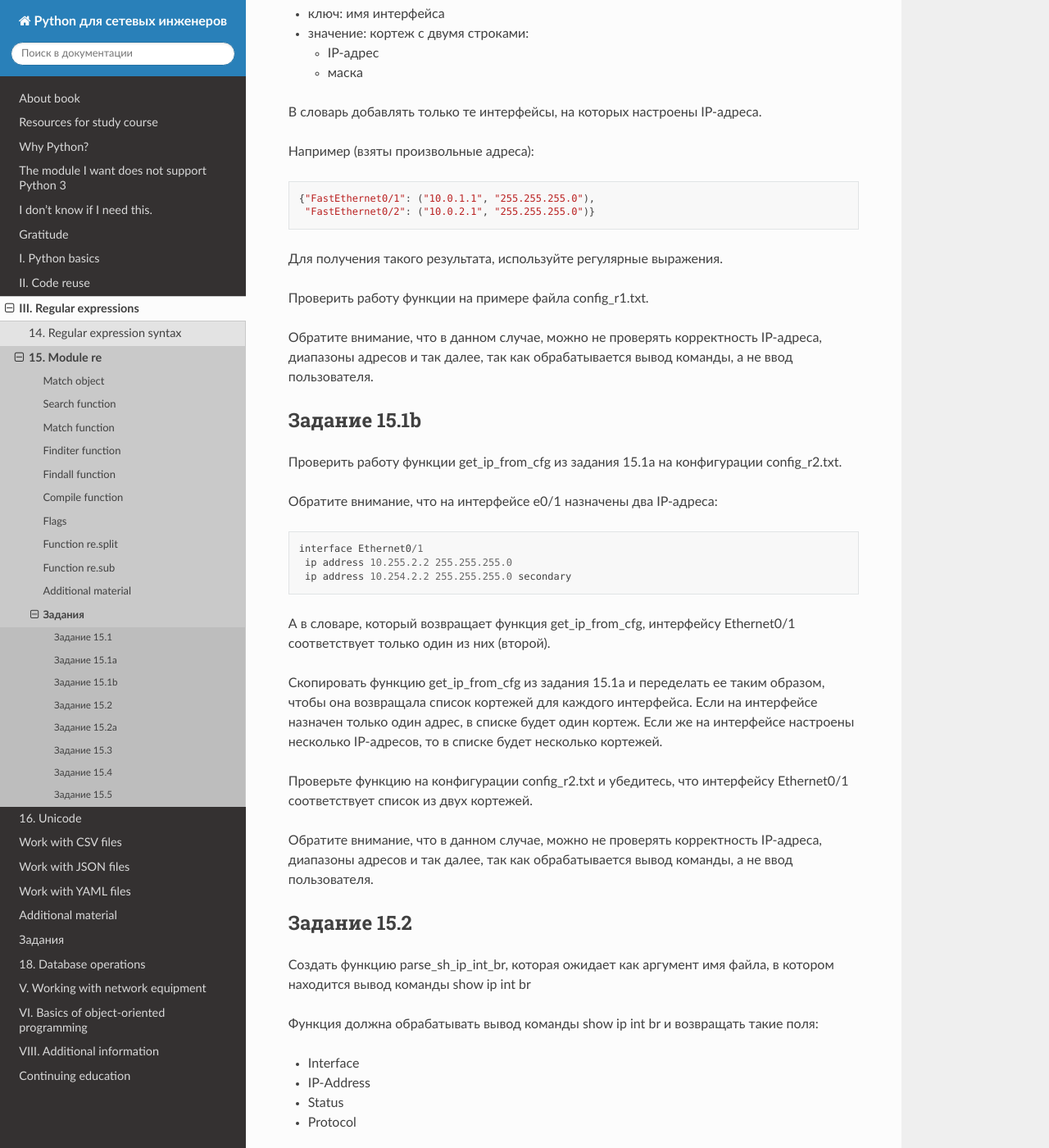
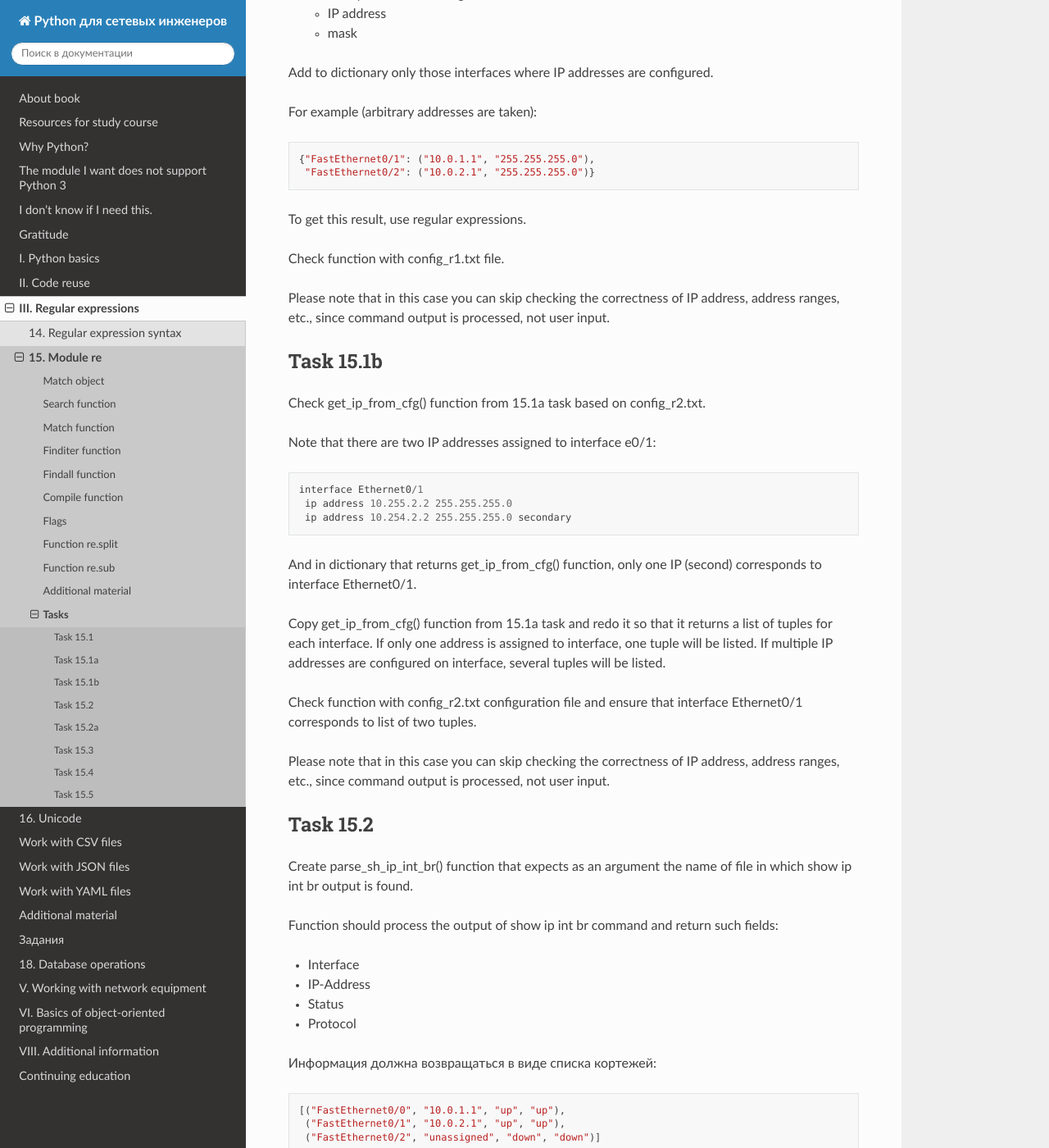
Before and after one commit to Aidar5/nattoeng, a Sphinx documentation site: the page built from docs/source/exercises/15_exercises.rst, in a window 1280 px wide and 1400 px high, scrolled down 1130 px. Shown: the whole window at 82% size. Built offline with Sphinx 7.4.7 and the Read the Docs theme 2.0.0, drawn with Linux system fonts in a browser that asks for light colours; pages that are not in the unit, such as notebooks, are missing from menus; some of the changed text lies outside the part shown.

Commit message:
Update 15_exercises.rst

```diff
--- a/docs/source/exercises/15_exercises.rst
+++ b/docs/source/exercises/15_exercises.rst
@@ -2,70 +2,65 @@
 
    \newpage
 
-Задания
+Tasks
 =======
 
 .. include:: ./pytest.rst
 
-Задание 15.1
+Task 15.1
 ~~~~~~~~~~~~
 
-Создать функцию get_ip_from_cfg, которая ожидает как аргумент имя файла,
-в котором находится конфигурация устройства.
+Create a get_ip_from_cfg() function that expects as argument the name of file with device configuration.
 
-Функция должна обрабатывать конфигурацию и возвращать IP-адреса и маски,
-которые настроены на интерфейсах, в виде списка кортежей:
+Function should process configuration and return IP addresses and masks, that are configured on interfaces, as a list of tuples:
 
-* первый элемент кортежа - IP-адрес
-* второй элемент кортежа - маска
+* first element of tuple - IP address
+* second element of tuple - mask
 
-Например (взяты произвольные адреса):
+For example (arbitrary addresses are taken):
 
 .. code:: python
 
     [("10.0.1.1", "255.255.255.0"), ("10.0.2.1", "255.255.255.0")]
 
-Для получения такого результата, используйте регулярные выражения.
+To get this result, use regular expressions.
 
-Проверить работу функции на примере файла config_r1.txt.
+Check function with config_r1.txt file.
 
+Please note that in this case you can skip checking the correctness of IP address, address ranges, etc., since command output is processed, not user input.
 
-Обратите внимание, что в данном случае, можно не проверять корректность IP-адреса,
-диапазоны адресов и так далее, так как обрабатывается вывод команды, а не ввод пользователя.
-
-Задание 15.1a
+Task 15.1a
 ~~~~~~~~~~~~~
 
-Скопировать функцию get_ip_from_cfg из задания 15.1 и переделать ее таким образом, чтобы она возвращала словарь:
+Copy get_ip_from_cfg() function from task 15.1 and redo it to return dictionary:
 
-* ключ: имя интерфейса
-* значение: кортеж с двумя строками:
+* key: interface name
+* value: tuple with two strings:
 
-  * IP-адрес
-  * маска
+  * IP address
+  * mask
 
-В словарь добавлять только те интерфейсы, на которых настроены IP-адреса.
+Add to dictionary only those interfaces where IP addresses are configured.
 
-Например (взяты произвольные адреса):
+For example (arbitrary addresses are taken):
 
 .. code:: python
 
     {"FastEthernet0/1": ("10.0.1.1", "255.255.255.0"),
      "FastEthernet0/2": ("10.0.2.1", "255.255.255.0")}
 
-Для получения такого результата, используйте регулярные выражения.
+To get this result, use regular expressions.
 
-Проверить работу функции на примере файла config_r1.txt.
+Check function with config_r1.txt file.
 
-Обратите внимание, что в данном случае, можно не проверять корректность IP-адреса,
-диапазоны адресов и так далее, так как обрабатывается вывод команды, а не ввод пользователя.
+Please note that in this case you can skip checking the correctness of IP address, address ranges, etc., since command output is processed, not user input.
 
-Задание 15.1b
+Task 15.1b
 ~~~~~~~~~~~~~
 
-Проверить работу функции get_ip_from_cfg из задания 15.1a на конфигурации config_r2.txt.
+Check get_ip_from_cfg() function from 15.1a task based on config_r2.txt.
 
-Обратите внимание, что на интерфейсе e0/1 назначены два IP-адреса:
+Note that there are two IP addresses assigned to interface e0/1:
 
 ::
 
@@ -73,26 +68,20 @@
      ip address 10.255.2.2 255.255.255.0
      ip address 10.254.2.2 255.255.255.0 secondary
 
-А в словаре, который возвращает функция get_ip_from_cfg, интерфейсу Ethernet0/1
-соответствует только один из них (второй).
+And in dictionary that returns get_ip_from_cfg() function, only one IP (second) corresponds to interface Ethernet0/1.
 
-Скопировать функцию get_ip_from_cfg из задания 15.1a и переделать ее таким образом, чтобы она возвращала список кортежей для каждого интерфейса.
-Если на интерфейсе назначен только один адрес, в списке будет один кортеж.
-Если же на интерфейсе настроены несколько IP-адресов, то в списке будет несколько кортежей.
+Copy get_ip_from_cfg() function from 15.1a task and redo it so that it returns a list of tuples for each interface. If only one address is assigned to interface, one tuple will be listed. If multiple IP addresses are configured on interface, several tuples will be listed.
 
-Проверьте функцию на конфигурации config_r2.txt и убедитесь, что интерфейсу
-Ethernet0/1 соответствует список из двух кортежей.
+Check function with config_r2.txt configuration file and ensure that interface Ethernet0/1 corresponds to list of two tuples.
 
-Обратите внимание, что в данном случае, можно не проверять корректность IP-адреса,
-диапазоны адресов и так далее, так как обрабатывается вывод команды, а не ввод пользователя.
+Please note that in this case you can skip checking the correctness of IP address, address ranges, etc., since command output is processed, not user input.
 
-Задание 15.2
+Task 15.2
 ~~~~~~~~~~~~
 
-Создать функцию parse_sh_ip_int_br, которая ожидает как аргумент
-имя файла, в котором находится вывод команды show ip int br
+Create parse_sh_ip_int_br() function that expects as an argument the name of file in which show ip int br output is found.
 
-Функция должна обрабатывать вывод команды show ip int br и возвращать такие поля:
+Function should process the output of show ip int br command and return such fields:
 
 * Interface
 * IP-Address
@@ -107,44 +96,45 @@ Ethernet0/1 соответствует список из двух кортеже
      ("FastEthernet0/1", "10.0.2.1", "up", "up"),
      ("FastEthernet0/2", "unassigned", "down", "down")]
 
-Для получения такого результата, используйте регулярные выражения.
+Information should be returned in the form of a list of tuples:
 
-Проверить работу функции на примере файла sh_ip_int_br.txt.
+To get this result, use regular expressions.
 
-Задание 15.2a
+Check function with sh_ip_int_br.txt file.
+
+Task 15.2a
 ~~~~~~~~~~~~~
 
-Создать функцию convert_to_dict, которая ожидает два аргумента:
+Create convert_to_dict() function that expects two arguments:
 
-* список с названиями полей
-* список кортежей со значениями
+* list of field names
+* list of tuples with values
 
 
-Функция возвращает результат в виде списка словарей, где ключи - взяты из первого списка,
-а значения подставлены из второго.
+Function returns the result as a list of dictionaries, where keys are taken from first list and values are substituted from second list.
 
-Например, если функции передать как аргументы список headers и список
+For example, if functions pass as arguments * headers* list and list
 
 .. code:: python
 
     [("R1", "12.4(24)T1", "Cisco 3825"),
      ("R2", "15.2(2)T1", "Cisco 2911")]
 
-Функция должна вернуть такой список со словарями:
+Function should return such list with dictionaries:
 
 .. code:: python
 
     [{"hostname": "R1", "ios": "12.4(24)T1", "platform": "Cisco 3825"},
      {"hostname": "R2", "ios": "15.2(2)T1", "platform": "Cisco 2911"}]
 
-Функция не должна быть привязана к конкретным данным или количеству заголовков/данных в кортежах.
+Function should not be tied to specific data or amount of headers/data in tuples.
 
-Проверить работу функции:
+Check function with:
 
-* первый аргумент - список headers
-* второй аргумент - список data
+* first argument - *headers* list
+* second argument - *data* list
 
-Ограничение: Все задания надо выполнять используя только пройденные темы.
+Restriction: All tasks must be performed using only covered topics.
 
 .. code:: python
 
@@ -157,28 +147,28 @@ Ethernet0/1 соответствует список из двух кортеже
     ]
 
 
-Задание 15.3
+Task 15.3
 ~~~~~~~~~~~~
 
-Создать функцию convert_ios_nat_to_asa, которая конвертирует правила NAT из синтаксиса cisco IOS в cisco ASA.
+Create convert_ios_nat_to_asa() function that converts NAT rules from cisco IOS syntax to cisco ASA.
 
-Функция ожидает такие аргументы:
+Function expects such arguments:
 
-* имя файла, в котором находится правила NAT Cisco IOS
-* имя файла, в который надо записать полученные правила NAT для ASA
+* name of file containing NAT rules for Cisco IOS
+* name of file to which to write resulting NAT rules for ASA
 
-Функция ничего не возвращает.
+Function does not return anything.
 
-Проверить функцию на файле cisco_nat_config.txt.
+Check function with cisco_nat_config.txt file.
 
-Пример правил NAT cisco IOS
+Example of NAT rules for cisco IOS
 
 ::
 
     ip nat inside source static tcp 10.1.2.84 22 interface GigabitEthernet0/1 20022
     ip nat inside source static tcp 10.1.9.5 22 interface GigabitEthernet0/1 20023
 
-И соответствующие правила NAT для ASA:
+And corresponding NAT rules for ASA:
 
 ::
 
@@ -189,25 +179,22 @@ Ethernet0/1 соответствует список из двух кортеже
      host 10.1.9.5
      nat (inside,outside) static interface service tcp 22 20023
 
-В файле с правилами для ASA:
+In ASA rules file:
 
-* не должно быть пустых строк между правилами
-* перед строками "object network" не должны быть пробелы
-* перед остальными строками должен быть один пробел
+* no empty lines between rules
+* "object network" lines should not be preceded by spaces
+* there should be one space in front of the rest of lines
 
-Во всех правилах для ASA интерфейсы будут одинаковыми (inside,outside).
+All ASA rules will have the same interfaces (inside,outside).
 
-Задание 15.4
+Task 15.4
 ~~~~~~~~~~~~
 
-Создать функцию get_ints_without_description, которая ожидает как аргумент
-имя файла, в котором находится конфигурация устройства.
+Create get_ints_without_description() function that expects as argument the name of file in which device configuration is found.
 
+Function should process configuration and return a list of interface names that do not have a description (*description* command)..
 
-Функция должна обрабатывать конфигурацию и возвращать список имен интерфейсов,
-на которых нет описания (команды description).
-
-Пример интерфейса с описанием:
+Example of interface with description:
 
 ::
 
@@ -217,24 +204,23 @@ Ethernet0/1 соответствует список из двух кортеже
      mpls traffic-eng tunnels
      ip rsvp bandwidth
 
-Интерфейс без описания:
+Interface without description:
 
 ::
 
     interface Loopback0
      ip address 10.1.1.1 255.255.255.255
 
-Проверить работу функции на примере файла config_r1.txt.
+Check function with config_r1.txt file.
 
-Задание 15.5
+Task 15.5
 ~~~~~~~~~~~~
 
-Создать функцию generate_description_from_cdp, которая ожидает как аргумент
-имя файла, в котором находится вывод команды show cdp neighbors.
+Create generate_description_from_cdp() function that expects as an argument the name of file containing show cdp neighbors command output.
 
-Функция должна обрабатывать вывод команды show cdp neighbors и генерировать на основании вывода команды описание для интерфейсов.
+Function should process the output of show cdp neighbors command and generate a description for interfaces based on command output.
 
-Например, если у R1 такой вывод команды:
+For example, if R1 has this command output:
 
 ::
 
@@ -245,13 +231,13 @@ Ethernet0/1 соответствует список из двух кортеже
     Device ID        Local Intrfce     Holdtme    Capability  Platform  Port ID
     SW1              Eth 0/0           140          S I      WS-C3750-  Eth 0/1
 
-Для интерфейса Eth 0/0 надо сгенерировать такое описание ``description Connected to SW1 port Eth 0/1``.
+For interface Eth 0/0, you should generate this description  ``description Connected to SW1 port Eth 0/1``.
 
-Функция должна возвращать словарь, в котором ключи - имена интерфейсов, а значения - команда задающая описание интерфейса:
+Function should return a dictionary in which keys are interface names and values are command that defines interface description:
 
 ::
 
     "Eth 0/0": "description Connected to SW1 port Eth 0/1"
 
 
-Проверить работу функции на файле sh_cdp_n_sw1.txt.
+Check function with sh_cdp_n_sw1.txt file.
```
